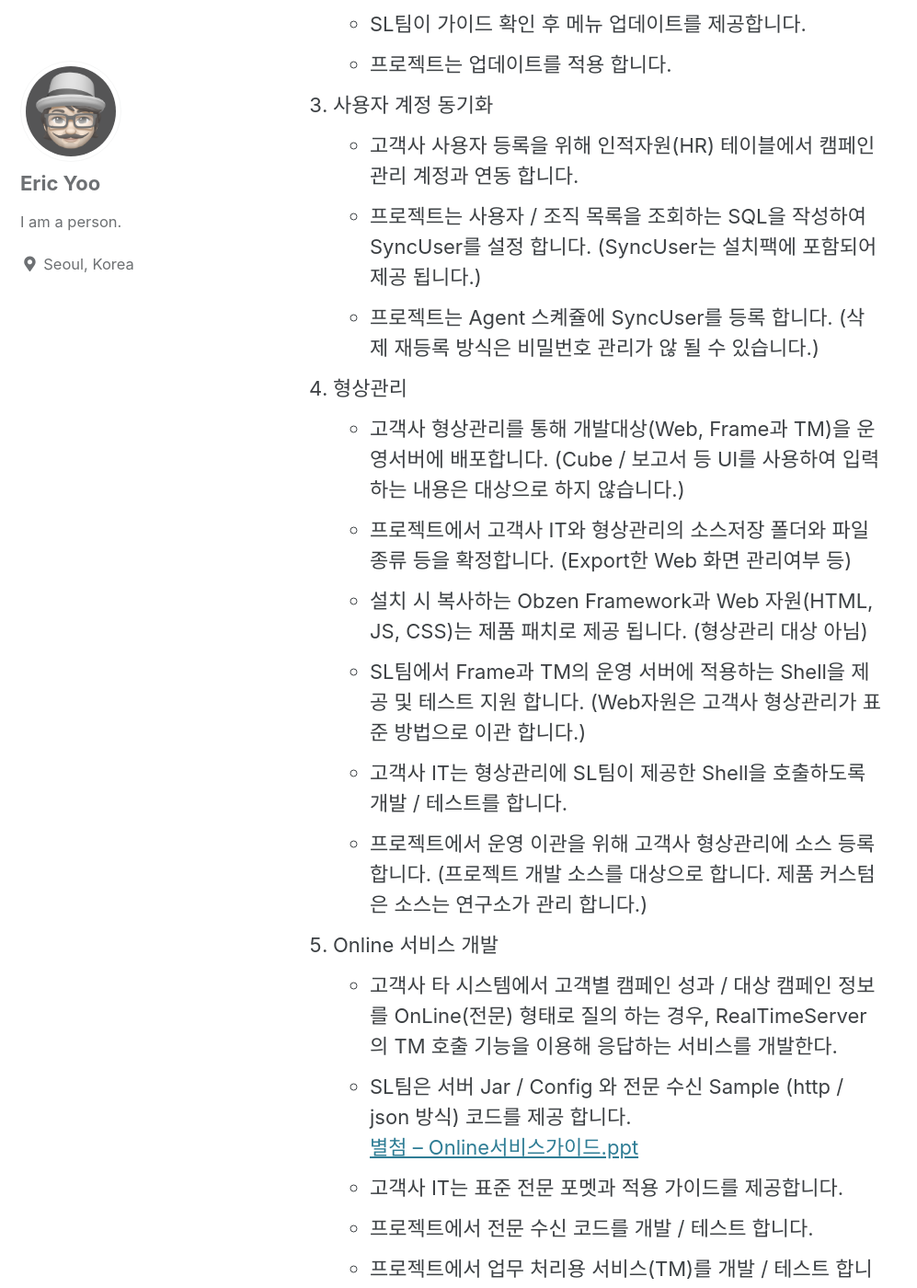
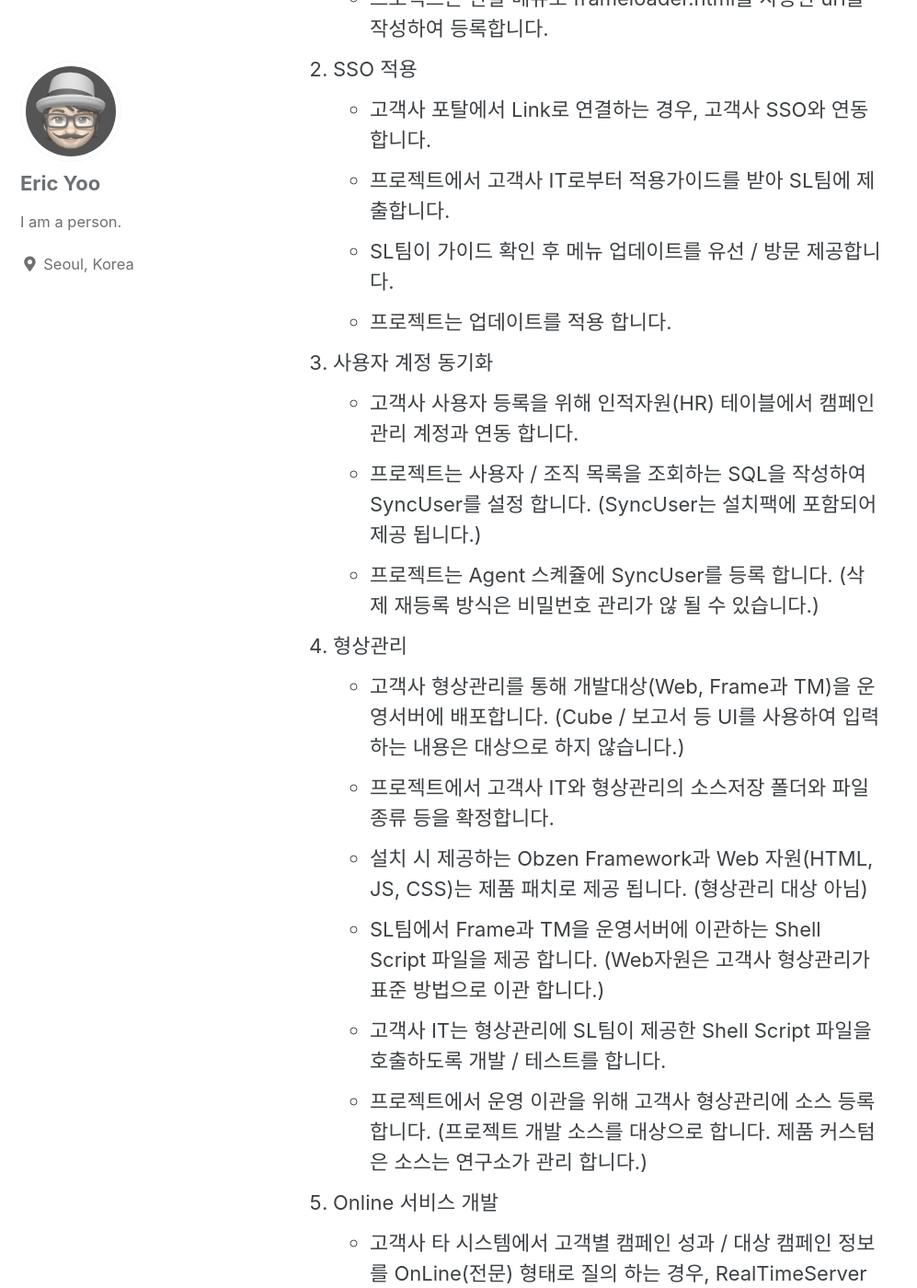
Before and after one commit to yoosungung/yoosungung.github.io, a Jekyll site: the page built from _posts/2021-05-11-SLab업무규칙.md, in a window 1280 px wide and 1400 px high, scrolled down 7660 px. Shown: the whole window at 92% size, without its empty margins (0-997 px from the left). Built offline with Jekyll 4.4.1, drawn with Linux system fonts in a browser that asks for light colours; cached includes are drawn as plain includes; some of the changed text lies outside the part shown.

Commit message:
slab규칙

```diff
--- a/_posts/2021-05-11-SLab업무규칙.md
+++ b/_posts/2021-05-11-SLab업무규칙.md
@@ -91,18 +91,18 @@ tags: [obzen]
 ### Obzen제품 설치
 1. 설치 전 준비사항
  - 프로젝트에서 "사전준비-인프라설계" 단계에서 정의한 설치 일정에 맞추어 고객사 IT에게 설치환경 및 사전작업(방화벽 신청 등)을 2주 전에 요청합니다.
-   [별첨 - 설치사전준비사항](http://issue.obzen.com)
+   [별첨 - 설치사전준비사항](http://support.obzen.com)
  - 고객사IT는 설치 예정일 전에 프로젝트에 설치환경과 사전준비 완료를 통보합니다.
 
 1. 제품 설치 (개발 환경)
  - SL팀은 설치 일정에 설치팩 (MetaKit)을 제공 합니다. (Obzen Framework - Server 모듈과 각 제품별 Meta Data, Web 메뉴 등)
-   [별첨 - 설치팩 (MetaKit)](http://issue.obzen.com)
+   [별첨 - 설치팩 (MetaKit)](http://support.obzen.com)
  - 프로젝트에서는 설치파일의 반입 절차를 확인하여 고객사IT에게 신청합니다.
  - 프로젝트는 개발서버를 Default Config로 설치 합니다. (Sample마트는 설치 대상이 아닙니다.)
 
 1. 제품 설치 (운영 환경)
  - 프로젝트는 개발서버의 개발결과(Obzen Framework, Meta, Web메뉴 등)를 운영서버로 복제하여 설치 합니다. (고객사 IT에게 서버 / DB 이미지 복제를 요청 합니다.)
- - 프로젝트는 사용자 수 (등록 / 로그인 / 동시) / 캠페인 수 (일별)를 [Config 생성기](http://issue.obzen.com)에 입력하여 Config파일을 생성 한다.
+ - 프로젝트는 사용자 수 (등록 / 로그인 / 동시) / 캠페인 수 (일별)를 [Config 생성기](http://suppport.obzen.com)에 입력하여 Config파일을 생성 한다.
  - 프로젝트는 설치확인서의 고객 승인을 득한 후 오브젠 영업대표에게 사본을 제출합니다.
 
 1. 마케팅 관리 (JDW11)
@@ -130,7 +130,7 @@ tags: [obzen]
 
 1. Web 취약성 진단
  - SL팀은 제품별 자가체크리스트 Sample 문서를 제공 합니다.
-   [별첨 – 보안심의체크리스트.xls](http://issue.obzen.com)
+   [별첨 – 보안심의체크리스트.xls](http://support.obzen.com)
  - 프로젝트는 고객사 IT의 요청 포멧에 맛추어 작성 / 제출합니다.
  - 고객사 IT에서 협의 / 질의 시 SL팀에 요청합니다.
 
@@ -147,11 +147,14 @@ tags: [obzen]
 
 1. 비밀번호 관리
  - 비밀번호 변경 규칙 및 계정 블록 규칙은 SL팀에서 제공합니다.
-   [별첨 – 비밀번호관리 및 설정가이드.ppt](http://issue.obzen.com) web용 재작성
- - 프로젝트는 필요한 블록 규칙을 적용 합니다.
+   [별첨 – 비밀번호관리 및 설정가이드.ppt](http://support.obzen.com) web용 재작성
+ - 프로젝트는 필요한 관리 규칙을 적용 합니다.
+
+1. 인프라 보안
+ - 서버 / OS / Network / Web / WAS / DB 등 인프라에 대한 보안 관련 사항은 고객사 IT가 조치 합니다. (오브젠에서 조치하는 경우 협력사에 프로젝트 비용으로 요청합니다. 이 경우도 고객사 IT가 인수 합니다.)
 
 ---
-##공통기능
+## 공통기능
 
 1. 고객사 단말 시스템에 임베디드
  - 고객사 단말 시스템에 솔류션 화면을 임베디드 하는 경우 SL팀은 frameloader.html을 프로젝트에 제공합니다. (Web메뉴에 포함 제공 합니다.)
@@ -161,7 +164,7 @@ tags: [obzen]
 1. SSO 적용
  - 고객사 포탈에서 Link로 연결하는 경우, 고객사 SSO와 연동 합니다.
  - 프로젝트에서 고객사 IT로부터 적용가이드를 받아 SL팀에 제출합니다.
- - SL팀이 가이드 확인 후 메뉴 업데이트를 제공합니다.
+ - SL팀이 가이드 확인 후 메뉴 업데이트를 유선 / 방문 제공합니다.
  - 프로젝트는 업데이트를 적용 합니다.
 
 1. 사용자 계정 동기화
@@ -171,10 +174,10 @@ tags: [obzen]
 
 1. 형상관리
  - 고객사 형상관리를 통해 개발대상(Web, Frame과 TM)을 운영서버에 배포합니다. (Cube / 보고서 등 UI를 사용하여 입력하는 내용은 대상으로 하지 않습니다.)
- - 프로젝트에서 고객사 IT와 형상관리의 소스저장 폴더와 파일종류 등을 확정합니다. (Export한 Web 화면 관리여부 등)
- - 설치 시 복사하는 Obzen Framework과 Web 자원(HTML, JS, CSS)는 제품 패치로 제공 됩니다. (형상관리 대상 아님)
- - SL팀에서 Frame과 TM의 운영 서버에 적용하는 Shell을 제공 및 테스트 지원 합니다. (Web자원은 고객사 형상관리가 표준 방법으로 이관 합니다.)
- - 고객사 IT는 형상관리에 SL팀이 제공한 Shell을 호출하도록 개발 / 테스트를 합니다.
+ - 프로젝트에서 고객사 IT와 형상관리의 소스저장 폴더와 파일종류 등을 확정합니다.
+ - 설치 시 제공하는 Obzen Framework과 Web 자원(HTML, JS, CSS)는 제품 패치로 제공 됩니다. (형상관리 대상 아님)
+ - SL팀에서 Frame과 TM을 운영서버에 이관하는 Shell Script 파일을 제공 합니다. (Web자원은 고객사 형상관리가 표준 방법으로 이관 합니다.)
+ - 고객사 IT는 형상관리에 SL팀이 제공한 Shell Script 파일을 호출하도록 개발 / 테스트를 합니다.
  - 프로젝트에서 운영 이관을 위해 고객사 형상관리에 소스 등록 합니다. (프로젝트 개발 소스를 대상으로 합니다. 제품 커스텀은 소스는 연구소가 관리 합니다.)
 
 1. Online 서비스 개발
@@ -210,6 +213,7 @@ tags: [obzen]
 1. 제품 커스텀 개발
  - 프로젝트는 제품 커스텀 개발 금지입니다.
  - 프로젝트는 고객요청 사항이 제품 커스텀을 필요로하는 경우, 요구사항 수집 단계에서 연구소와 커스텀 여부를 협의 합니다. (커스텀 비용이 계약에 포함한 경우 입니다.)
+ - 승인 시 연구소는 패치를 제공 합니다.
  - 연구소 반려 시 프로젝트는 요구사항을 반려 합니다. (꼭 필요 한 경우 제품 커스텀이 아닌 로드맵 협의를 연구소에 요청 합니다.)
 
 1. 제품 로드맵 요청
```
